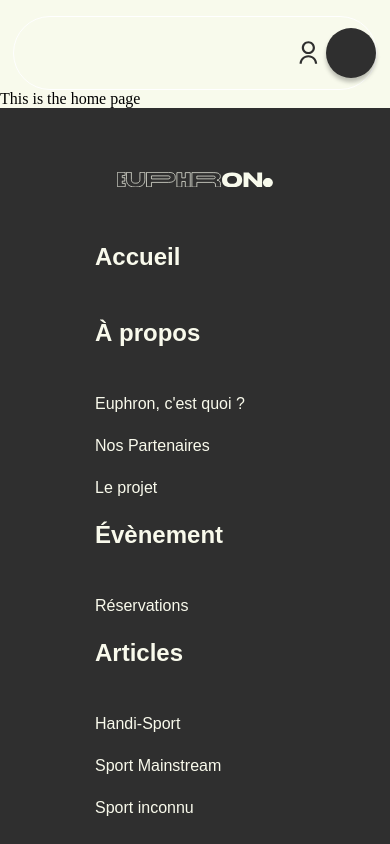
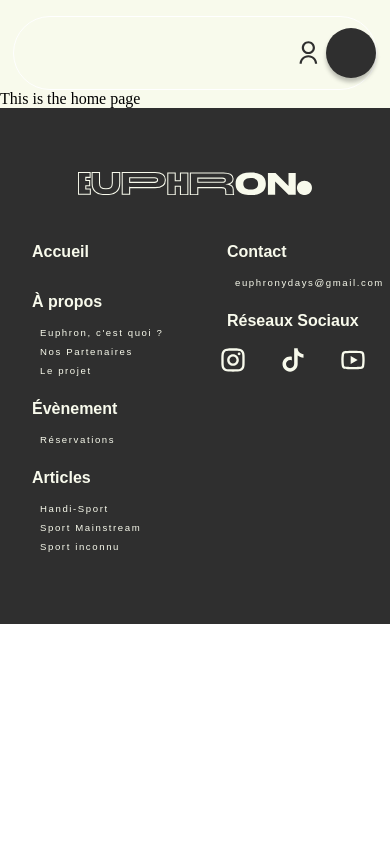
Before and after one commit to Euphron-Developpement/Website, a Nuxt app: page / in a window 390 px wide. Shown: the top 844 px of the page. Built offline with nearby package versions, Linux system fonts and the light colour scheme; a web font is replaced by a local one.

Commit message:
feat: add footer responsive

```diff
--- a/components/Footer.vue
+++ b/components/Footer.vue
@@ -59,6 +59,7 @@
       </defs>
     </svg>
     <div class="footer_content">
+      <div class="footer_column">
       <div class="footer_part">
         <p>Accueil</p>
       </div>
@@ -78,10 +79,13 @@
         <a>Sport Mainstream</a>
         <a>Sport inconnu</a>
       </div>
-
-      <div class="footer_part">
-        <p>Contact</p>
-        <a>euphronydays@gmail.com</a>
+    </div>
+    <div class="footer_column">
+      <div>
+        <div class="footer_part">
+          <p>Contact</p>
+          <a>euphronydays@gmail.com</a>
+        </div>
       </div>
 
       <div>
@@ -128,15 +132,18 @@
         </div>
       </div>
     </div>
+    </div>
   </footer>
 </template>
 <style scoped>
+@import url('../assets/css/variables.css');
+
 footer {
-  font-family: Montserrat, sans-serif;
+  font-family: var(--font-primary);
   display: flex;
   flex-direction: column;
   align-items: center;
-  color: #f9faec;
+  color: #F8FAEC;
   background-color: #2f2f2f;
   padding: 4rem 0;
   gap: 2rem;
@@ -145,6 +152,13 @@
 p {
   font-size: 1.5rem;
   font-weight: bold;
+  color: #F8FAEC;
+}
+
+a {
+  font-size: 1.2rem;
+  text-decoration: none;
+  color: #F8FAEC;
 }
 
 .footer_part {
@@ -172,5 +186,49 @@
   width: 40%;
   height: 100%;
 }
+
+@media (max-width: 768px) {
+  .footer_logo {
+    width: 60%;
+  }
+
+  .footer_content {
+    display: flex;
+    flex-wrap: wrap;
+    justify-content: space-between;
+    width: 100%;
+  }
+
+  .footer_column {
+    flex: 1;
+    min-width: 45%;
+  }
+
+  .footer_part {
+    gap: 0rem;
+  }
+
+  p {
+    font-size: 1rem;
+    padding-left: 2rem;
+  }
+
+  a {
+    font-size: 0.6rem;
+    padding-left: 2.5rem;
+    letter-spacing: 0.1rem;
+    padding-bottom: 0.5rem;
+    word-wrap: break-word;
+    overflow-wrap: break-word;
+    white-space: normal;
+    display: block;
+  }
+
+  .footer_social--icons svg {
+    width: 28px;
+    height: 28px;
+  }
+}
+
 </style>
 <script setup lang="ts"></script>
```
